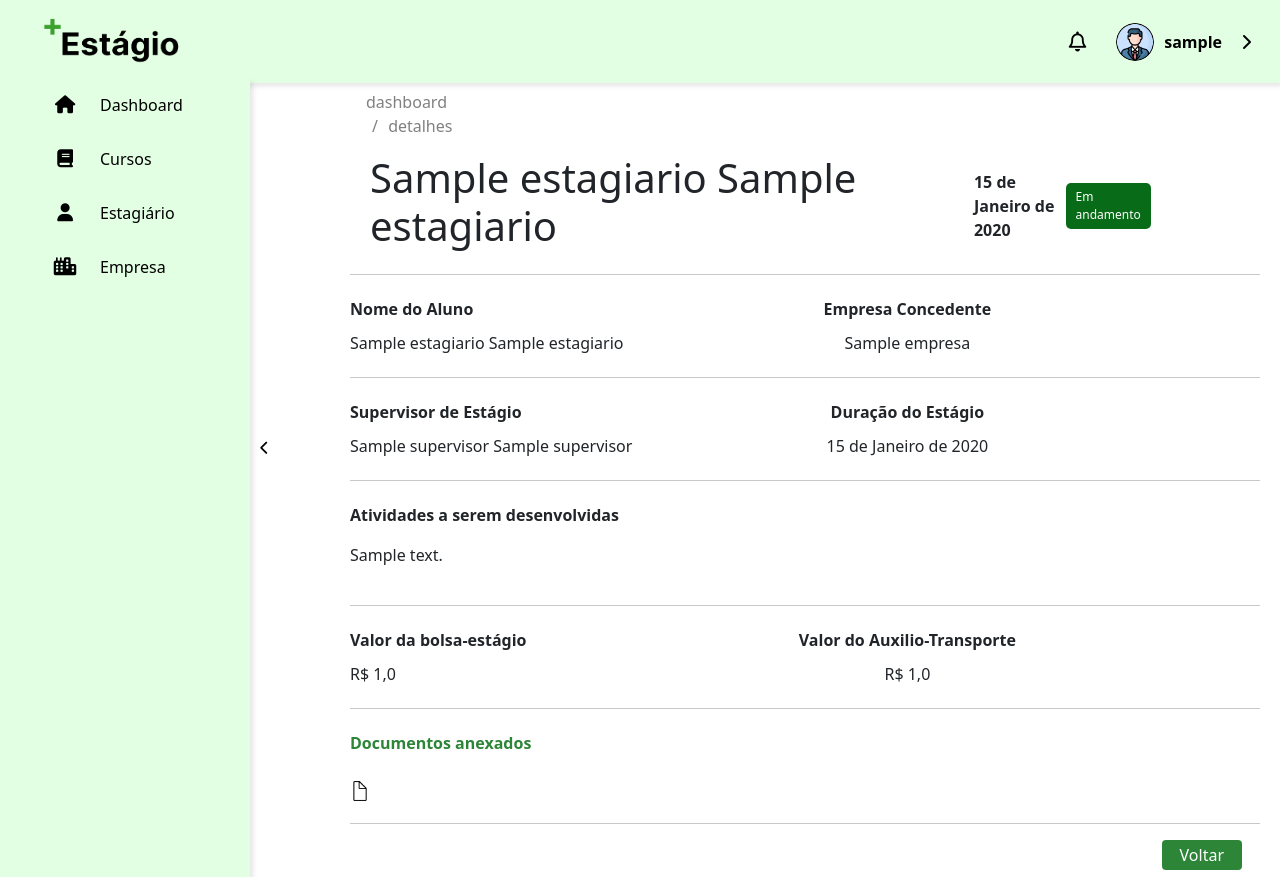
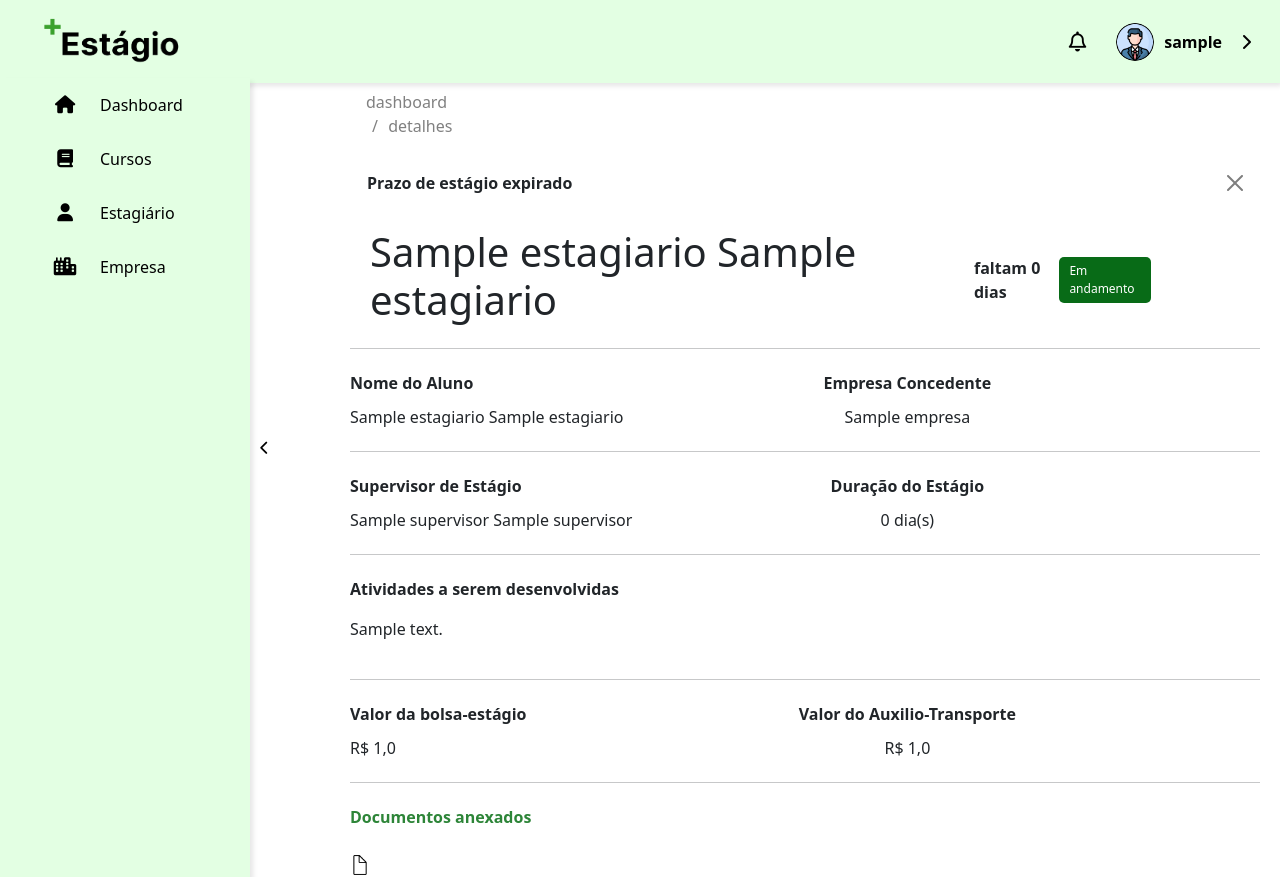
Before and after one commit to JefteFontes/estagio-plus-ProExt, a Django app: page /accounts/profile/detalhes-estagio?selected=1 in a window 1280 px wide. Shown: the top 877 px of the page. Run offline with Django 5.2, Linux system fonts and the light colour scheme; a user stored in the database is signed in; tables that the repository leaves empty hold one stand-in row (values such as "Sample post"); some libraries are stand-ins or nearby versions.

Commit message:
ajuste de dias restantes e tempo de duração de estagio

```diff
--- a/dashboard/templates/details.html
+++ b/dashboard/templates/details.html
@@ -8,14 +8,21 @@
             <li><a href="{% url 'dashboard_instituicao' %}">dashboard</a></li>
             <li>detalhes</li>
         </ul>
-
+        {% if messages %}
+    {% for message in messages %}
+        <div class="alert alert-{{ message.tags }} alert-dismissible fade show" role="alert">
+            <strong>{{ message }}</strong>
+            <button type="button" class="btn-close" data-bs-dismiss="alert" aria-label="Close"></button>
+        </div>
+    {% endfor %}
+{% endif %}
 
 
         <div class="header">
             <h1>{{ estagio.estagiario }}</h1>
 
             <div class="info-right">
-                <span class="date">{{ estagio.data_inicio }}</span>
+                <span class="date">{{ tempo_falta }} </span>
 
                 {% if estagio.status == 'True' %}
                     <span class="status concluido">{{ estagio.status }}</span>
@@ -46,7 +53,7 @@
 
                 <div class="info-right">
                     <strong>Duração do Estágio</strong>
-                    <span>{{ estagio.data_fim }}</span>
+                    <span>{{ duracao }}</span>
                 </div>
             </div>
             <hr>
--- a/dashboard/views/estagios.py
+++ b/dashboard/views/estagios.py
@@ -1,9 +1,13 @@
+import datetime
 from django.contrib import messages
 from django.http import JsonResponse
 from django.shortcuts import get_object_or_404, render, redirect
 from django.contrib.auth.decorators import login_required
 from ..forms import EstagioCadastroForm
 from ..models import Empresa, Estagio
+
+from dateutil.relativedelta import relativedelta
+
 
 @login_required
 def add_estagios(request):
@@ -24,14 +28,23 @@ def add_estagios(request):
 #voltar para a pagina de dashboard
     return render(request, 'add_estagios.html', {'form': form})
 
+
+
 def detalhes_estagio(request):
     selected = request.GET.get('selected')
+
     if not selected:
         return JsonResponse({'error': 'Parâmetro "selected" ausente.'}, status=400)
 
     estagio = get_object_or_404(Estagio, id=selected)
-    return render(request, 'details.html', {'estagio': estagio})
+    duracao = estagio_duracao(request, selected)
+    tempo_falta = estagio_falta_dias(request, selected)
 
+    return render(request, 'details.html', {
+        'estagio': estagio,
+        'duracao': duracao,
+        'tempo_falta': tempo_falta
+    })
 @login_required
 def complementar_estagio(request, estagio_id):
     estagio = get_object_or_404(Estagio, id=estagio_id)
@@ -46,3 +59,32 @@ def complementar_estagio(request, estagio_id):
         form = EstagioCadastroForm(instance=estagio)
 
     return render(request, 'complementar_estagio.html', {'form': form, 'estagio': estagio})
+
+
+def formatar_duracao(diferenca):
+    partes = []
+
+    if diferenca.years > 0:
+        partes.append(f"{diferenca.years} ano(s)")
+    if diferenca.months > 0:
+        partes.append(f"{diferenca.months} mes(es)")
+    if diferenca.days > 0 or not partes:  # Se não houver anos/meses, mostrar dias
+        partes.append(f"{diferenca.days} dia(s)")
+
+    return ", ".join(partes)  # Retorna apenas os valores não nulos
+
+def estagio_duracao(request, estagio_id):
+    estagio = get_object_or_404(Estagio, id=estagio_id)
+    diferenca = relativedelta(estagio.data_fim, estagio.data_inicio)
+    return formatar_duracao(diferenca)
+
+def estagio_falta_dias(request, estagio_id):
+    estagio = get_object_or_404(Estagio, id=estagio_id)
+
+    if estagio.data_fim < datetime.date.today():
+        messages.error(request, "Prazo de estágio expirado")
+        return "faltam 0 dias"  # Estágio já finalizado
+
+
+    diferenca = relativedelta(estagio.data_fim, datetime.date.today())
+    return formatar_duracao(diferenca)
--- a/dashboard/views/home.py
+++ b/dashboard/views/home.py
@@ -6,7 +6,7 @@ from django.contrib import messages
 from django.contrib.auth.decorators import login_required
 from dashboard.models import Empresa, Endereco, Estagiario, Estagio, StatusChoices, Supervisor, Cursos, TurnoChoices,  CoordenadorExtensao, TipoChoices
 from dashboard.views.utils import parse_sections
-from dashboard.forms import CursosCadastroForm, CoordenadorEditForm, EstagiarioCadastroForm
+from dashboard.forms import CursosCadastroForm, CoordenadorEditForm
 from django.db.models import Q
 
 def home(request):
@@ -252,7 +252,7 @@ def deletar_curso(request, curso_id):
     else:
         curso.delete()
         messages.success(request, 'Curso deletado com sucesso!')
-    return redirect('dashboard_cursos')  # Certifique-se de que 'dashboard_cursos' seja a URL correta
+    return redirect('dashboard_cursos')
 
 @login_required
 def editar_perfil(request):
```
